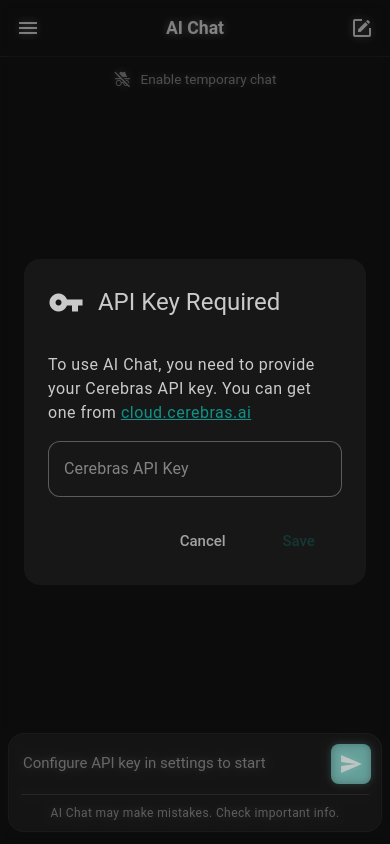
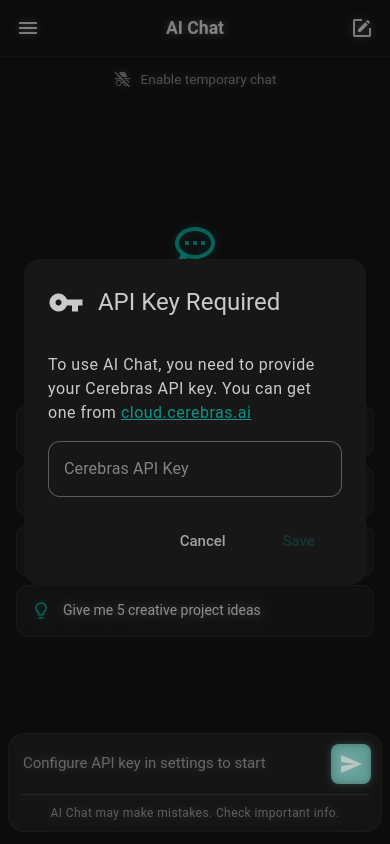
Before and after one commit to androfficial/vue-ai-chat, a Vue app: page /chat/new in a window 390 px wide. Built offline with nearby package versions, Linux system fonts and the light colour scheme.

Commit message:
feat: add prompt suggestions to empty state
- Add clickable suggestion cards with icons
- Support for EN/UK localization
- Responsive design: 2 columns on desktop, 1 column on mobile
- Click on suggestion sends message immediately

```diff
--- a/src/components/chat/MessageList.vue
+++ b/src/components/chat/MessageList.vue
@@ -24,6 +24,7 @@
   delete: [messageId: string]
   edit: [messageId: string, content: string]
   regenerate: [messageId: string]
+  suggestion: [text: string]
 }>()
 
 const { t, tm } = useI18n()
@@ -45,6 +46,20 @@
   const rawTitles = tm('chat.emptyState.titles') as string[] | undefined
   return Array.isArray(rawTitles) ? rawTitles : [t('chat.emptyState.title')]
 })
+
+interface Suggestion {
+  icon: string
+  text: string
+}
+
+const suggestions = computed(() => {
+  const rawSuggestions = tm('chat.emptyState.suggestions') as Suggestion[] | undefined
+  return Array.isArray(rawSuggestions) ? rawSuggestions : []
+})
+
+function handleSuggestionClick(text: string) {
+  emit('suggestion', text)
+}
 
 const currentTitle = computed(() => titles.value[currentTitleIndex.value] || titles.value[0])
 
@@ -193,9 +208,25 @@
       >
         {{ currentTitle }}
       </h2>
-      <p class="text-body-1 text-medium-emphasis text-center">
+      <p class="text-body-1 text-medium-emphasis text-center mb-6">
         {{ $t('chat.emptyState.subtitle') }}
       </p>
+
+      <!-- Prompt Suggestions -->
+      <div class="message-list__suggestions">
+        <button
+          v-for="(suggestion, index) in suggestions"
+          :key="index"
+          class="message-list__suggestion"
+          @click="handleSuggestionClick(suggestion.text)"
+        >
+          <v-icon
+            :icon="suggestion.icon"
+            class="message-list__suggestion-icon"
+          />
+          <span class="message-list__suggestion-text">{{ suggestion.text }}</span>
+        </button>
+      </div>
     </div>
 
     <!-- Messages -->
@@ -233,9 +264,8 @@
   flex-direction: column;
   align-items: center;
   justify-content: center;
-  max-width: 500px;
+  width: 100%;
   padding: 48px 24px;
-  margin: auto;
 }
 
 .message-list__title {
@@ -250,17 +280,106 @@
   transform: translateY(-8px);
 }
 
+.message-list__suggestions {
+  display: grid;
+  grid-template-columns: repeat(2, 1fr);
+  gap: 12px;
+  width: 100%;
+  max-width: 600px;
+}
+
+.message-list__suggestion {
+  display: flex;
+  flex-direction: row;
+  gap: 12px;
+  align-items: flex-start;
+  padding: 16px;
+  font-size: 0.875rem;
+  line-height: 1.5;
+  color: rgb(var(--v-theme-on-surface));
+  text-align: left;
+  cursor: pointer;
+  background-color: rgb(var(--v-theme-surface));
+  border: 1px solid var(--border-subtle);
+  border-radius: var(--radius-md);
+  transition: all var(--transition-fast);
+}
+
+.message-list__suggestion:hover {
+  background-color: rgb(var(--v-theme-surface-variant));
+  border-color: var(--border-default);
+}
+
+.message-list__suggestion:active {
+  transform: scale(0.98);
+}
+
+.message-list__suggestion-icon {
+  flex-shrink: 0;
+  width: 20px !important;
+  height: 20px !important;
+  margin-top: 2px;
+  font-size: 20px !important;
+  color: rgb(var(--v-theme-primary));
+}
+
+.message-list__suggestion-icon :deep(svg),
+.message-list__suggestion-icon :deep(i) {
+  width: 20px !important;
+  height: 20px !important;
+  font-size: 20px !important;
+}
+
+.message-list__suggestion-text {
+  flex: 1;
+  overflow-wrap: break-word;
+}
+
 @media (width <= 600px) {
   .message-list__empty {
-    padding: 32px 16px;
+    padding: 48px 16px 24px;
   }
 
   .message-list__empty .text-h5 {
-    font-size: 1.25rem !important;
+    font-size: 1.125rem !important;
   }
 
-  .message-list__empty .v-icon {
-    font-size: 64px !important;
+  .message-list__empty > .v-icon {
+    font-size: 48px !important;
+  }
+
+  .message-list__suggestions {
+    grid-template-columns: 1fr;
+    gap: 8px;
+    max-width: 100%;
+  }
+
+  .message-list__suggestion {
+    flex-direction: row;
+    gap: 12px;
+    align-items: center;
+    min-height: 52px;
+    padding: 12px 14px;
+    font-size: 0.875rem;
+    line-height: 1.4;
+  }
+
+  .message-list__suggestion-text {
+    overflow-wrap: break-word;
+  }
+
+  .message-list__suggestion-icon {
+    width: 20px !important;
+    height: 20px !important;
+    margin-top: 0;
+    font-size: 20px !important;
+  }
+
+  .message-list__suggestion-icon :deep(svg),
+  .message-list__suggestion-icon :deep(i) {
+    width: 20px !important;
+    height: 20px !important;
+    font-size: 20px !important;
   }
 }
 
--- a/src/locales/en.ts
+++ b/src/locales/en.ts
@@ -18,6 +18,12 @@
     editMessage: 'Edit message content',
     emptyState: {
       subtitle: 'Start a conversation by typing a message below',
+      suggestions: [
+        { icon: 'mdi-atom', text: 'Explain quantum computing in simple terms' },
+        { icon: 'mdi-code-braces', text: 'Write a Python function to sort a list' },
+        { icon: 'mdi-email-outline', text: 'Help me draft a professional email' },
+        { icon: 'mdi-lightbulb-outline', text: 'Give me 5 creative project ideas' },
+      ],
       title: 'How can I help you today?',
       titles: [
         'How can I help you today?',
--- a/src/locales/uk.ts
+++ b/src/locales/uk.ts
@@ -18,6 +18,12 @@
     editMessage: 'Редагувати текст повідомлення',
     emptyState: {
       subtitle: 'Почніть розмову, ввівши повідомлення нижче',
+      suggestions: [
+        { icon: 'mdi-atom', text: 'Поясни квантові обчислення простими словами' },
+        { icon: 'mdi-code-braces', text: 'Напиши Python функцію для сортування списку' },
+        { icon: 'mdi-email-outline', text: 'Допоможи написати професійний лист' },
+        { icon: 'mdi-lightbulb-outline', text: 'Дай 5 креативних ідей для проєкту' },
+      ],
       title: 'Чим я можу вам допомогти?',
       titles: [
         'Чим я можу вам допомогти?',
--- a/src/pages/ChatPage.vue
+++ b/src/pages/ChatPage.vue
@@ -243,6 +243,7 @@
         @delete="handleDeleteMessage"
         @edit="handleEditMessage"
         @regenerate="handleRegenerateMessage"
+        @suggestion="handleSendMessage"
       />
     </div>
 
```
